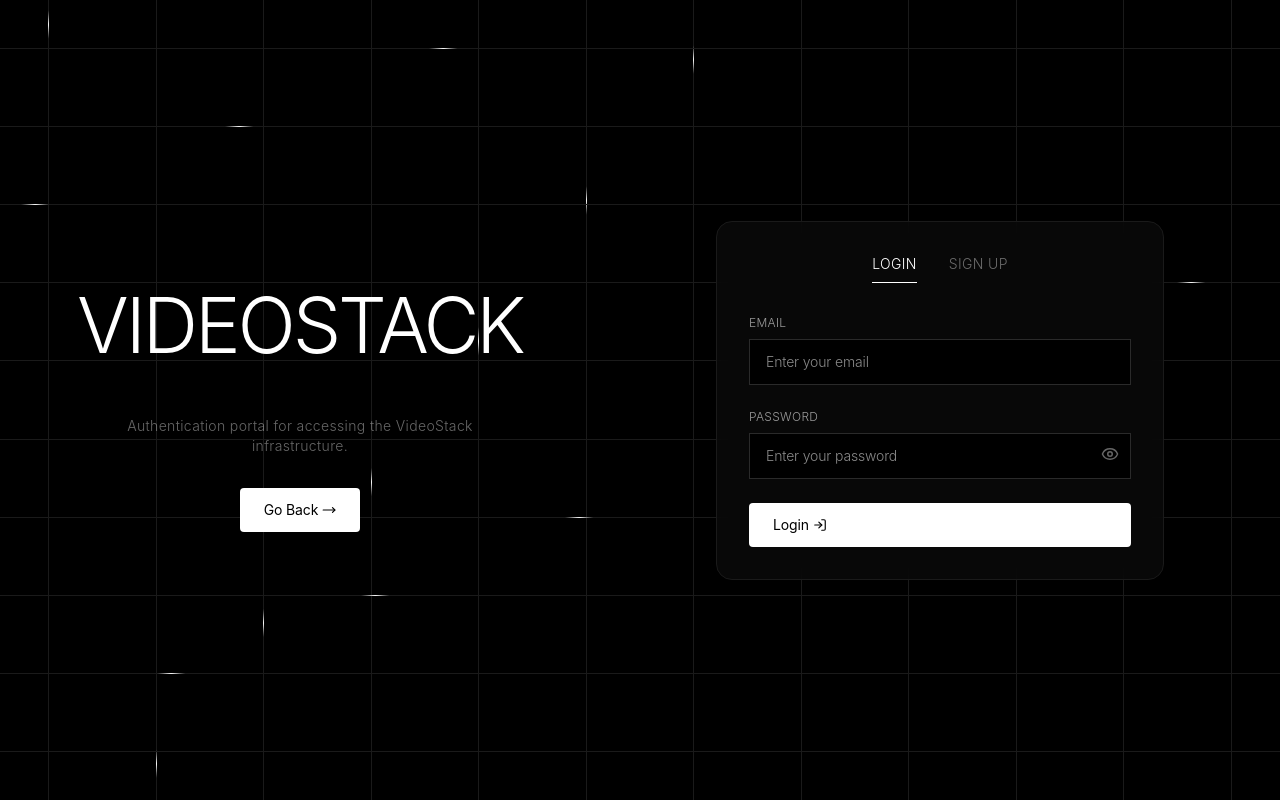
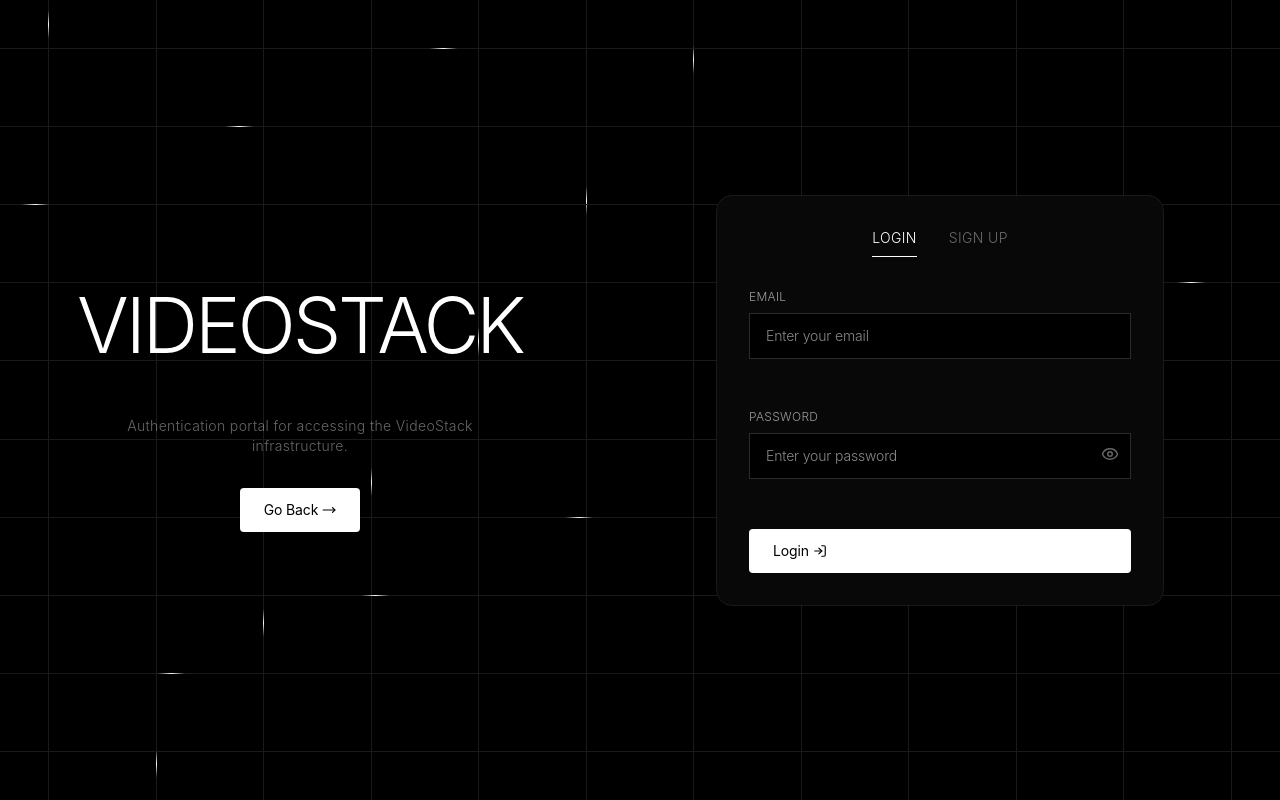
Before and after one commit to anmolrai03/VideoStack, a React (Vite) app in the folder client/: page /auth in a window 1280 px wide. Built offline with nearby package versions, Linux system fonts and the light colour scheme; no server answers.

Commit message:
input field component added from resuability

```diff
--- a/client/src/components/InputField/InputField.jsx
+++ b/client/src/components/InputField/InputField.jsx
@@ -5,8 +5,10 @@ function InputField({
   fieldName,
   showPassword = false,
   className = "",
+  error = "",
   ...rest
 }) {
+
   const type =
     inputType === "password"
       ? showPassword
@@ -15,10 +17,13 @@ function InputField({
       : inputType;
 
   return (
-    <div className="flex flex-col gap-2">
+    <div className="flex flex-col gap-2 w-full">
+
       <label
         htmlFor={htmlFor}
-        className="text-xs tracking-wide text-white/60"
+        className={`text-xs tracking-wide transition ${
+          error ? "text-red-400" : "text-white/60"
+        }`}
       >
         {labelName}
       </label>
@@ -27,9 +32,28 @@ function InputField({
         id={htmlFor}
         name={fieldName}
         type={type}
-        className={`vs-input ${className}`}
+        aria-invalid={!!error}
+        aria-describedby={`${htmlFor}-error`}
+        className={`
+          vs-input
+          transition-all
+          ${error ? "border-red-500 focus:border-red-400" : ""}
+          ${className}
+        `}
         {...rest}
       />
+
+      <div className="min-h-4.5">
+        {error && (
+          <p
+            id={`${htmlFor}-error`}
+            className="text-base text-red-400 font-light tracking-wide"
+          >
+            {error}
+          </p>
+        )}
+      </div>
+
     </div>
   );
 }
```
